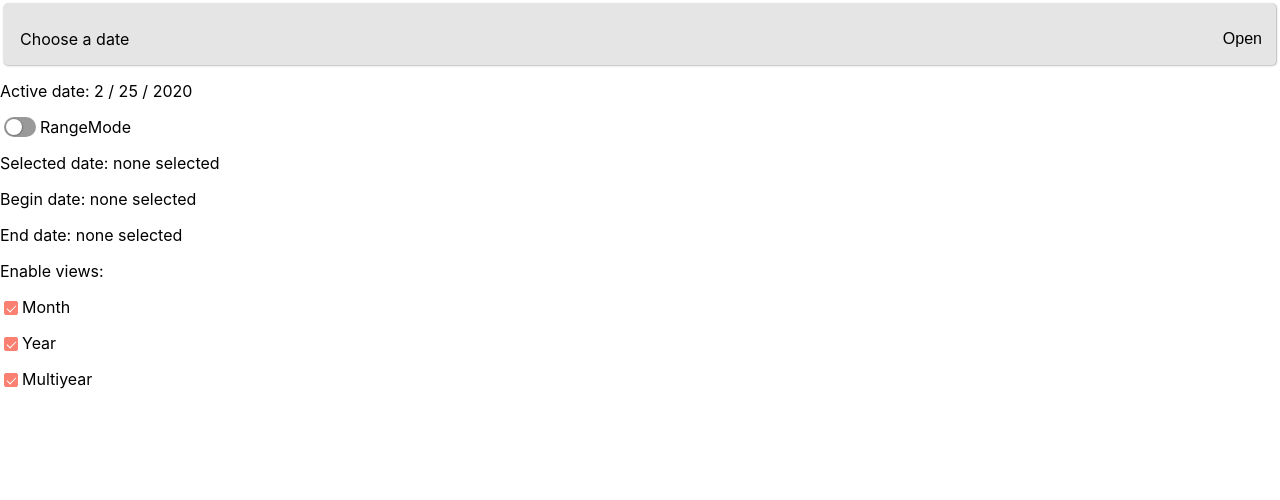
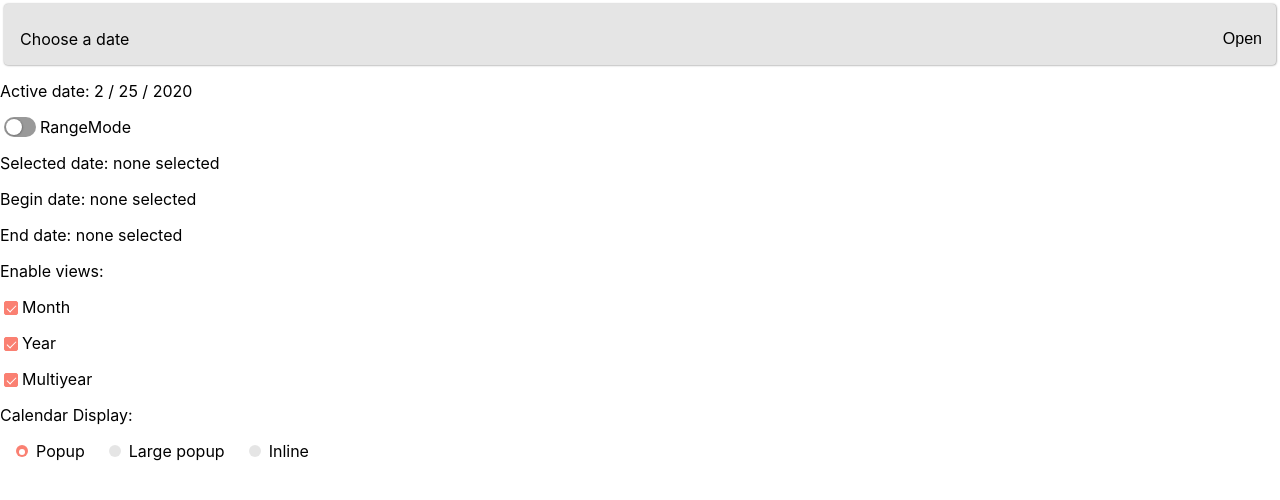
Before and after one commit to kelbert2/Datepicker, a React (Create React App) app: page / in a window 1280 px wide. Shown: the top 500 px of the page. Built offline with nearby package versions, Linux system fonts and the light colour scheme.

Commit message:
Added radio buttons for calendar display options

```diff
--- a/src/App.css
+++ b/src/App.css
@@ -385,7 +385,8 @@ div.header {
 }
 
 .toggle input,
-.checkbox input {
+.checkbox input,
+.radio input {
   opacity: 0;
   width: 0%;
   margin: 0;
@@ -476,3 +477,43 @@ div.header {
   transform-origin: center center;
   transform: rotate(45deg);
 }
+
+.radio {
+  display: inline;
+  position: relative;
+  margin: 0 .5em;
+
+  cursor: pointer;
+  /* TODO: double check cursor on all elements */
+}
+
+.radio label::after,
+.radio label::before {
+  display: inline-block;
+  content: '';
+
+  border-radius: .5em;
+}
+
+.radio label::before {
+  margin: 0 .5em;
+  height: .75em;
+  width: .75em;
+
+  background: var(--neutral-light);
+}
+
+.radio input:checked+label::before {
+  background: var(--color);
+}
+
+.radio input:checked+label::after {
+  position: absolute;
+  left: .7em;
+  bottom: .4em;
+
+  height: .375em;
+  width: .375em;
+
+  background: var(--background);
+}
--- a/src/Datepicker.tsx
+++ b/src/Datepicker.tsx
@@ -1,9 +1,8 @@
 import React, { useContext, useState, ChangeEvent, useEffect, useLayoutEffect, useRef } from 'react';
-import DatepickerContext, { DateData } from './DatepickerContext';
+import DatepickerContext, { DateData, CalendarDisplay } from './DatepickerContext';
 import Calendar from './Calendar';
-import { formatDateDisplay } from './CalendarUtils';
 
-type OPEN_STATES = 'popup' | 'large' | 'inline' | 'close';
+type OPEN_STATES = CalendarDisplay | 'close';
 const CALENDAR_CLASS_INLINE = 'inline';
 const CALENDAR_CLASS_POPUP = 'popup';
 const CALENDAR_CLASS_POPUP_LARGE = 'popup-large';
@@ -37,12 +36,11 @@ function Datepicker() {
         disableMultiyear,
 
         disable,
-        disablePopup,
         disableCalendar,
         disableInput,
-        popupLarge,
+        calendarDisplay,
+        canCloseCalendar,
         closeAfterSelection,
-        canCloseCalendar,
 
         singleInputLabel,
         beginInputLabel,
@@ -66,13 +64,10 @@ function Datepicker() {
     useEffect(() => {
         if ((disable || disableCalendar) && canCloseCalendar) {
             _setOpen('close');
-        } else if (disablePopup) {
-            _setOpen('inline');
+        } else if (_open !== 'close') {
+            _setOpen(calendarDisplay);
         }
-        if (_open !== 'close' && !disablePopup) {
-            _setOpen(popupLarge ? 'large' : 'popup');
-        }
-    }, [disable, disablePopup, popupLarge, _open, disableCalendar, canCloseCalendar]);
+    }, [_open, calendarDisplay, canCloseCalendar, disable, disableCalendar]);
 
     /** On rangeMode change, reset selected, begin, and end dates. */
     useEffect(() => {
@@ -107,7 +102,7 @@ function Datepicker() {
     const _handleInputClick = () => {
         if (_open === 'close') {
             if (!disable || !disableCalendar) {
-                _setOpen(disablePopup ? 'inline' : popupLarge ? 'large' : 'popup');
+                _setOpen(calendarDisplay);
             }
         } else if (canCloseCalendar) {
             _setOpen('close');
@@ -209,7 +204,14 @@ function Datepicker() {
     }
 
     const _setCalendarClass = () => {
-        return disablePopup ? CALENDAR_CLASS_INLINE : popupLarge ? CALENDAR_CLASS_POPUP_LARGE : CALENDAR_CLASS_POPUP;
+        switch (calendarDisplay) {
+            case 'inline':
+                return CALENDAR_CLASS_INLINE;
+            case 'popup-large':
+                return CALENDAR_CLASS_POPUP_LARGE;
+            default:
+                return CALENDAR_CLASS_POPUP;
+        }
     }
 
     const _renderEndInput = () => {
--- a/src/DatepickerContext.tsx
+++ b/src/DatepickerContext.tsx
@@ -13,6 +13,8 @@ export interface DateData {
     beginDate: Date | null,
     endDate: Date | null
 }
+export type CalendarDisplay = 'popup' | 'popup-large' | 'inline';
+
 /** Context for Datepicker.
  * @param selectedDate: Most recently clicked or otherwise selected date.
  * @param todayDate: Today's date.
@@ -41,10 +43,9 @@ export interface DateData {
  * @param disableMultiyear:
 
  * @param disable: Disables input and calendar display.
- * @param disablePopup: Disables the calendar from popping up - will instead appear inline.
  * @param disableCalendar: Disallows any calendar from displaying.
  * @param disableInput: Disables text input.
- * @param popupLarge: If the calendar can popup, it will fill a greater portion of the screen.
+ * @param calendarDisplay: Decides if the calendar will display as a popup, inline, or large popup, for Touch UIs or Mobile applications.
  * @param canCloseCalendar: Allows calendar to be closed.
  * @param closeAfterSelection: Closes the calendar upon selection of the most precise date allowed (ex: won't close after year selection if can display the month view).
 
@@ -110,10 +111,9 @@ interface IDatepickerContext {
     disableMultiyear: boolean,
 
     disable: boolean,
-    disablePopup: boolean,
     disableCalendar: boolean,
     disableInput: boolean,
-    popupLarge: boolean,
+    calendarDisplay: CalendarDisplay,
     canCloseCalendar: boolean,
     closeAfterSelection: boolean,
 
@@ -179,10 +179,9 @@ const datepickerContextDefaultValue = {
     disableMultiyear: false,
 
     disable: false,
-    disablePopup: false,
     disableCalendar: false,
     disableInput: false,
-    popupLarge: false,
+    calendarDisplay: 'popup',
     canCloseCalendar: true,
     closeAfterSelection: true,
 
@@ -283,14 +282,16 @@ const reducer = (state: IDatepickerContext, action: Action) => {
 
         case "set-disable":
             return { ...state, disable: action.payload };
-        case "set-disable-popup":
-            return { ...state, disablePopup: action.payload };
         case "set-disable-calendar":
             return { ...state, disableCalendar: action.payload };
         case "set-disable-input":
             return { ...state, disableInput: action.payload };
-        case "set-popup-large":
-            return { ...state, popupLarge: action.payload };
+        case "set-calendar-display":
+            return { ...state, calendarDisplay: action.payload };
+        case "set-can-close-calendar":
+            return { ...state, canCloseCalendar: action.payload };
+        case "set-close-after-selection":
+            return { ...state, closeAfterSelection: action.payload };
 
         case "set-format-month-label":
             return { ...state, formatMonthLabel: action.payload };
@@ -333,6 +334,18 @@ const reducer = (state: IDatepickerContext, action: Action) => {
         case "set-switch-to-multiyear-view-label":
             return { ...state, switchToMultiyearViewLabel: action.payload };
 
+        case "set-single-input-label":
+            return { ...state, singleInputLabel: action.payload };
+        case "set-begin-input-label":
+            return { ...state, beginInputLabel: action.payload };
+        case "set-end-input-label":
+            return { ...state, endInputLabel: action.payload };
+
+        case "set-parse-string-to-date":
+            return { ...state, parseStringToDate: action.payload };
+        case "set-display-date-as-string":
+            return { ...state, displayDateAsString: action.payload };
+
         default:
             return state;
     }
--- a/src/TestDisplay.tsx
+++ b/src/TestDisplay.tsx
@@ -1,5 +1,5 @@
 import React, { useContext } from "react";
-import DatepickerContext from "./DatepickerContext";
+import DatepickerContext, { CalendarDisplay } from "./DatepickerContext";
 import { formatDateDisplay } from "./CalendarUtils";
 
 function TestDisplay() {
@@ -20,9 +20,11 @@ function TestDisplay() {
         disableMultiyear,
 
         disable,
-        disablePopup,
+        disableCalendar,
         disableInput,
-        popupLarge,
+        calendarDisplay,
+        canCloseCalendar,
+        closeAfterSelection,
 
         dispatch
     } = useContext(DatepickerContext);
@@ -49,6 +51,13 @@ function TestDisplay() {
         dispatch({
             type: 'set-disable-multiyear',
             payload: !disableMultiyear
+        });
+    }
+
+    const setCalendarDisplay = (display: CalendarDisplay) => {
+        dispatch({
+            type: 'set-calendar-display',
+            payload: display
         });
     }
 
@@ -93,6 +102,37 @@ function TestDisplay() {
                     <label htmlFor="multiyear-view-checkbox">Multiyear</label>
                 </p>
             </div>
+            <div>
+                <p>Calendar Display:</p>
+                <p>
+                    <div className="radio" >
+                        <input type="radio"
+                            id="radio-calendar-popup"
+                            name="calendar-display"
+                            onClick={() => { setCalendarDisplay('popup') }}
+                            checked={calendarDisplay === 'popup'} />
+                        <label htmlFor="radio-calendar-popup">Popup</label>
+                    </div>
+
+                    <div className="radio" >
+                        <input type="radio"
+                            id="radio-calendar-popup-large"
+                            name="calendar-display"
+                            onClick={() => { setCalendarDisplay('popup-large') }}
+                            checked={calendarDisplay === 'popup-large'} />
+                        <label htmlFor="radio-calendar-popup-large">Large popup</label>
+                    </div>
+
+                    <div className="radio">
+                        <input type="radio"
+                            id="radio-calendar-inline"
+                            name="calendar-display"
+                            onClick={() => { setCalendarDisplay('inline') }}
+                            checked={calendarDisplay === 'inline'} />
+                        <label htmlFor="radio-calendar-inline">Inline</label>
+                    </div>
+                </p>
+            </div>
         </div>
     )
 }
```
